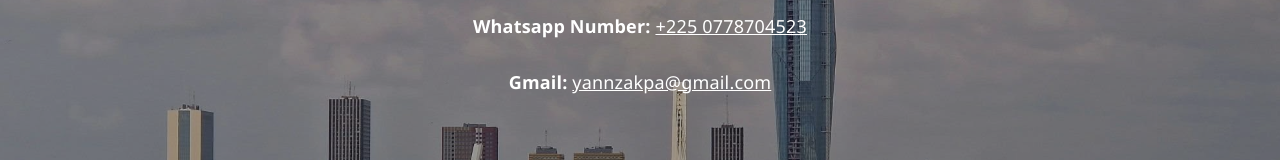
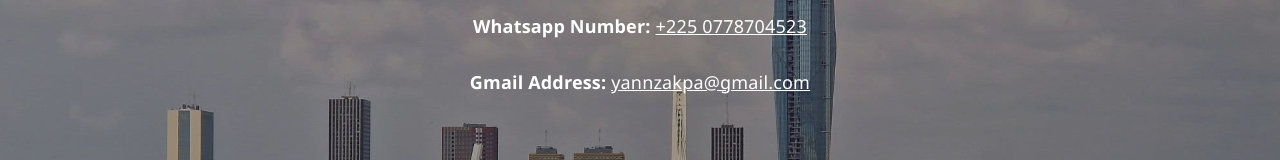
Before and after one commit to mali01001110/yzwebsite, a React (Vite) app in the folder frontend/: page / in a window 1280 px wide. Shown: the part 6749-6909 px from the top of the page. Built offline with nearby package versions, Linux system fonts and the light colour scheme.

Commit message:
Update Gmail label to 'Gmail Address'

```diff
--- a/frontend/src/pages/Contact.jsx
+++ b/frontend/src/pages/Contact.jsx
@@ -15,7 +15,7 @@ function Contact() {
         </p>
 
         <p>
-          <strong>Gmail:</strong>{' '}
+          <strong>Gmail Address:</strong>{' '}
           <a href="mailto:yannzakpa@gmail.com">yannzakpa@gmail.com</a>
         </p>
       </div>
```
